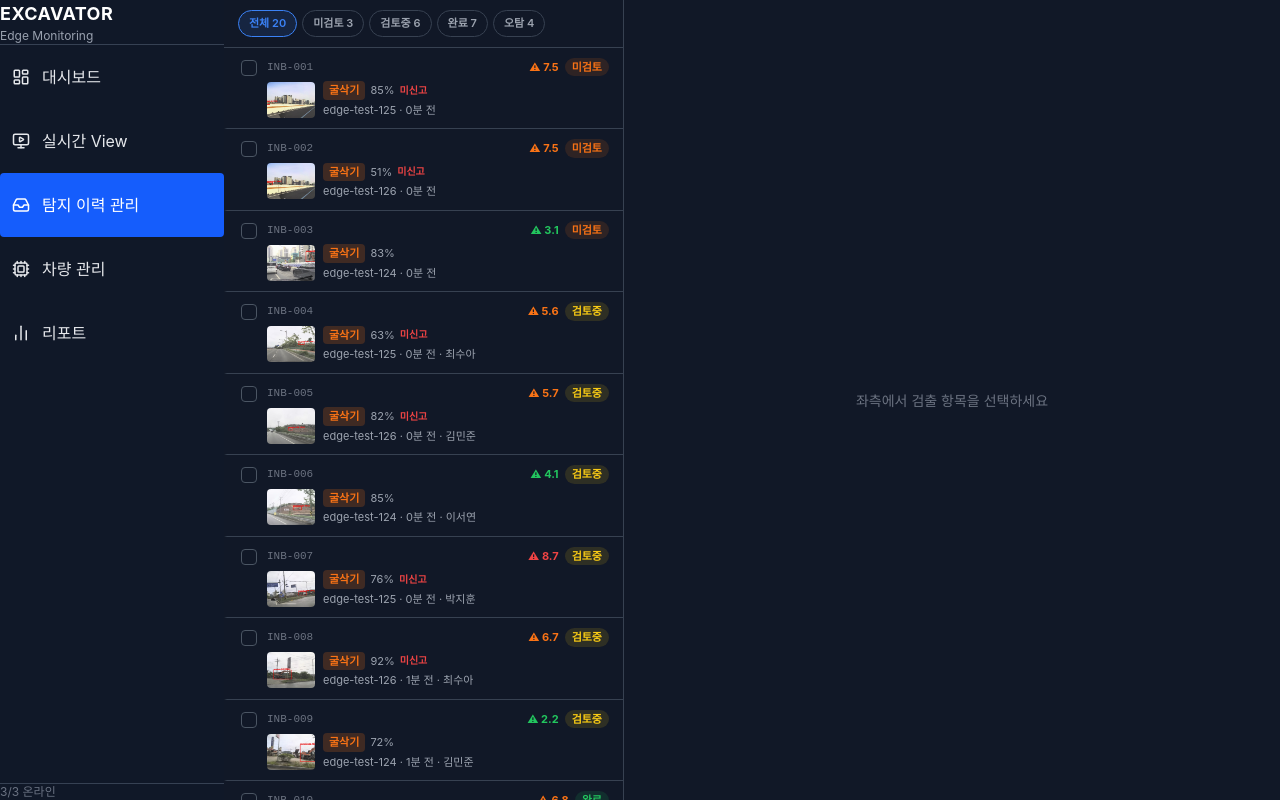
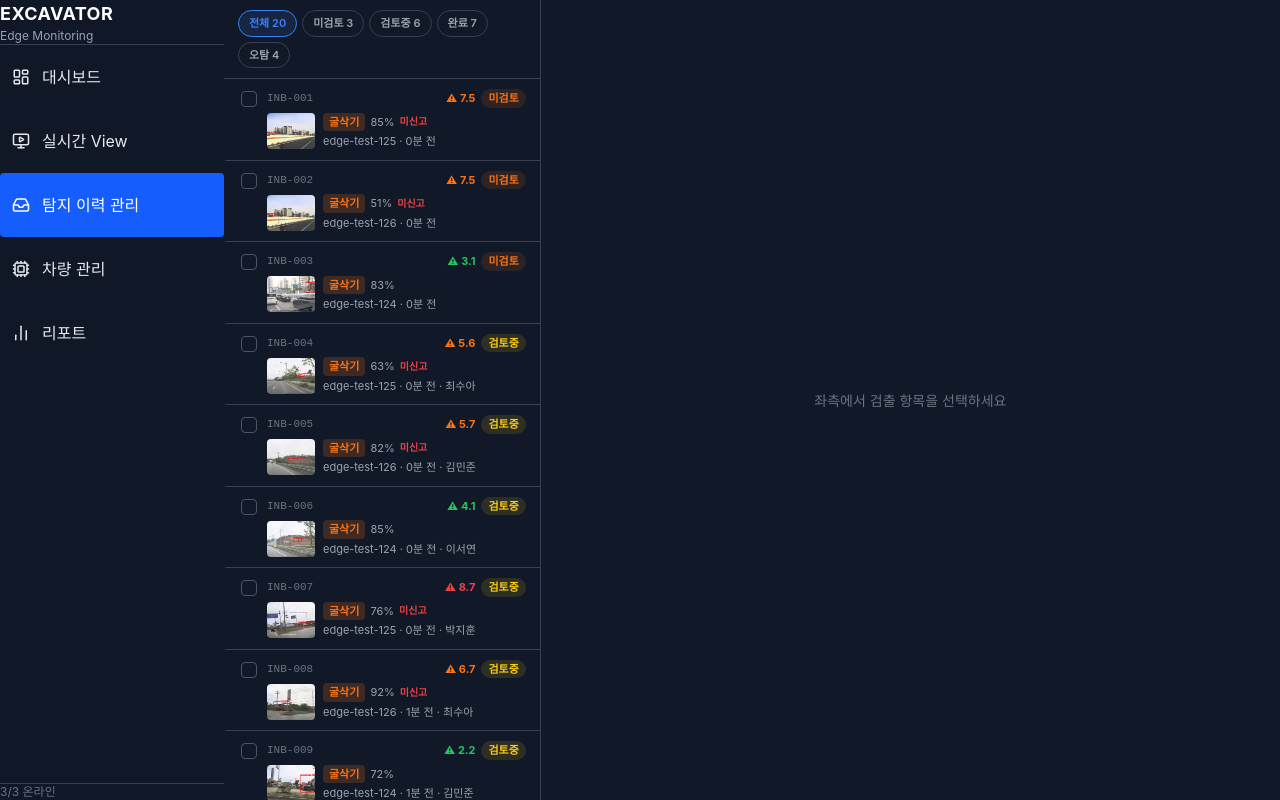
Before and after one commit to yes1119/topdda-ui, a React (Vite) app: page / in a window 1280 px wide. Both pictures are taken after a click on the button "탐지 이력 관리". Built offline with nearby package versions, Linux system fonts and the light colour scheme.

Commit message:
fix: 탐지이력 좌측 리스트 비율 기반 너비, 상세 이미지 잘림 수정
Co-Authored-By: Claude Sonnet 4.6 <noreply@anthropic.com>

```diff
--- a/src/components/Inbox.tsx
+++ b/src/components/Inbox.tsx
@@ -422,7 +422,7 @@ function DetailPanel({ selItem, imgIdx, memo, setMemo, changeStatus, assignTo, s
       {/* 이미지 + 미니맵 */}
       <div style={{ display: "grid", gridTemplateColumns: "1fr 1fr", gap: 8, height: 320, flexShrink: 0 }}>
         <div style={{ borderRadius: 8, overflow: "hidden", border: "1px solid #374151" }}>
-          <img src={SAMPLE_IMAGES[imgIdx % SAMPLE_IMAGES.length]} alt="" style={{ width: "100%", height: "100%", objectFit: "cover", display: "block" }} />
+          <img src={SAMPLE_IMAGES[imgIdx % SAMPLE_IMAGES.length]} alt="" style={{ width: "100%", height: "100%", objectFit: "contain", display: "block", background: "#111827" }} />
         </div>
         <div style={{ borderRadius: 8, overflow: "hidden", border: "1px solid #374151", position: "relative" }}>
           <MiniMap lat={lat} lon={lon} color={meta?.color ?? "#3b82f6"} reported={risk.reported} />
@@ -585,7 +585,7 @@ export default function Inbox({ feed }: Props) {
     <div style={{ display: "flex", height: "100%", overflow: "hidden" }}>
 
       {/* 좌측 리스트 */}
-      <div style={{ width: 400, display: "flex", flexDirection: "column", borderRight: "1px solid #374151", flexShrink: 0 }}>
+      <div style={{ width: "30%", minWidth: 260, maxWidth: 400, display: "flex", flexDirection: "column", borderRight: "1px solid #374151", flexShrink: 0 }}>
 
         {/* 상태 필터 탭 */}
         <div style={{ padding: "10px 14px", borderBottom: "1px solid #374151", display: "flex", gap: 5, flexWrap: "wrap" }}>
```
